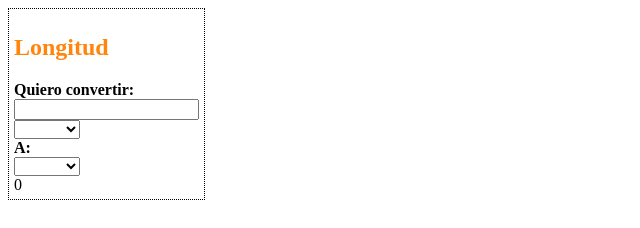
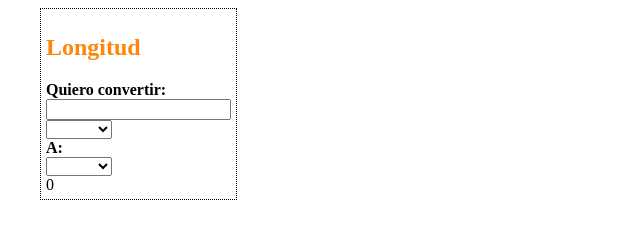
Before and after one commit to oscar-cuellar/unit-converter, a plain HTML site: page index.html in a window 1280 px wide. Shown: the whole page, without its empty margins (0-640 px from the left). Drawn offline with Linux system fonts and the light colour scheme.

Commit message:
Refactorización de estilos

```diff
--- a/src/css/styles.css
+++ b/src/css/styles.css
@@ -1,12 +1,12 @@
 .cards {
     display: flex;
-    flex-wrap: nowrap;
-    align-content: center;
+    max-width: 1200px;
+    margin-left: auto;
+    margin-right: auto;
 }
 
 .card {
-    width: auto;
-    height: auto;
+    max-width: 370px;
     border: 1px dotted #000;
     padding: 5px;
 }
```
